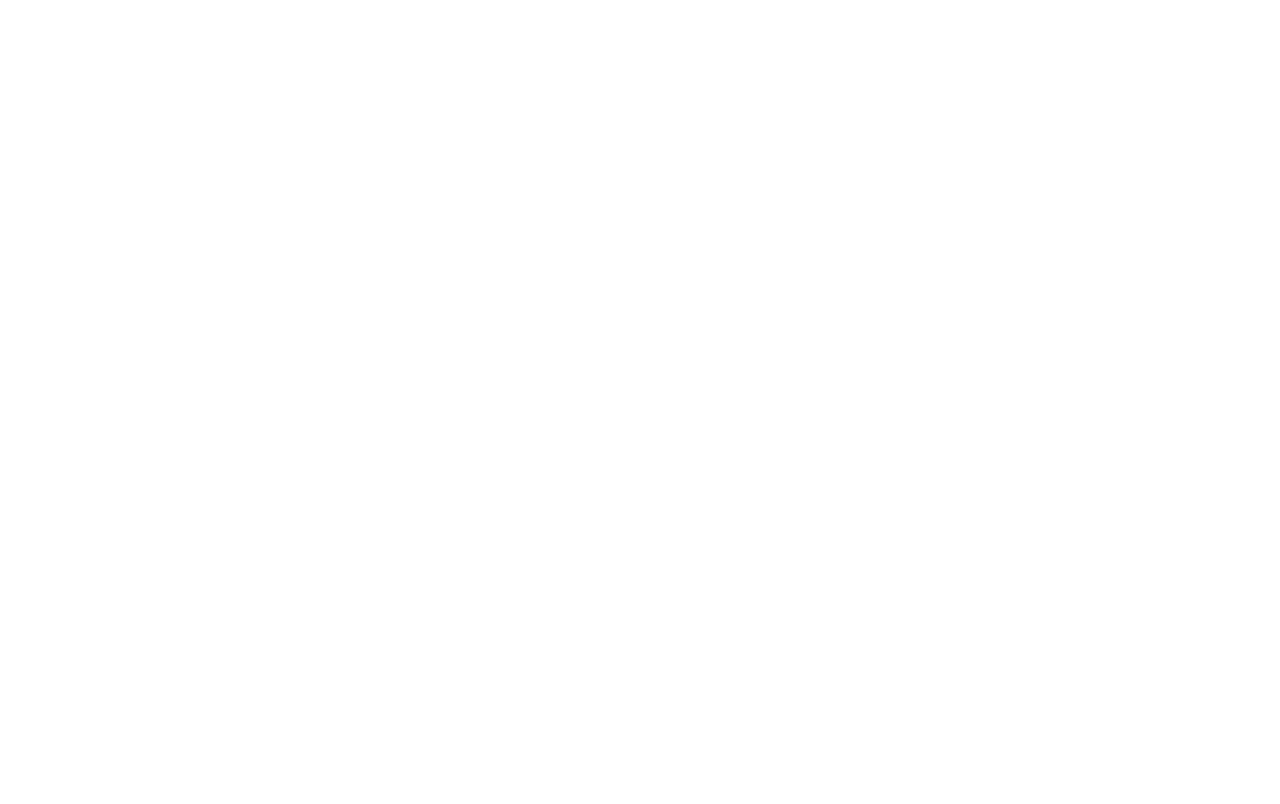
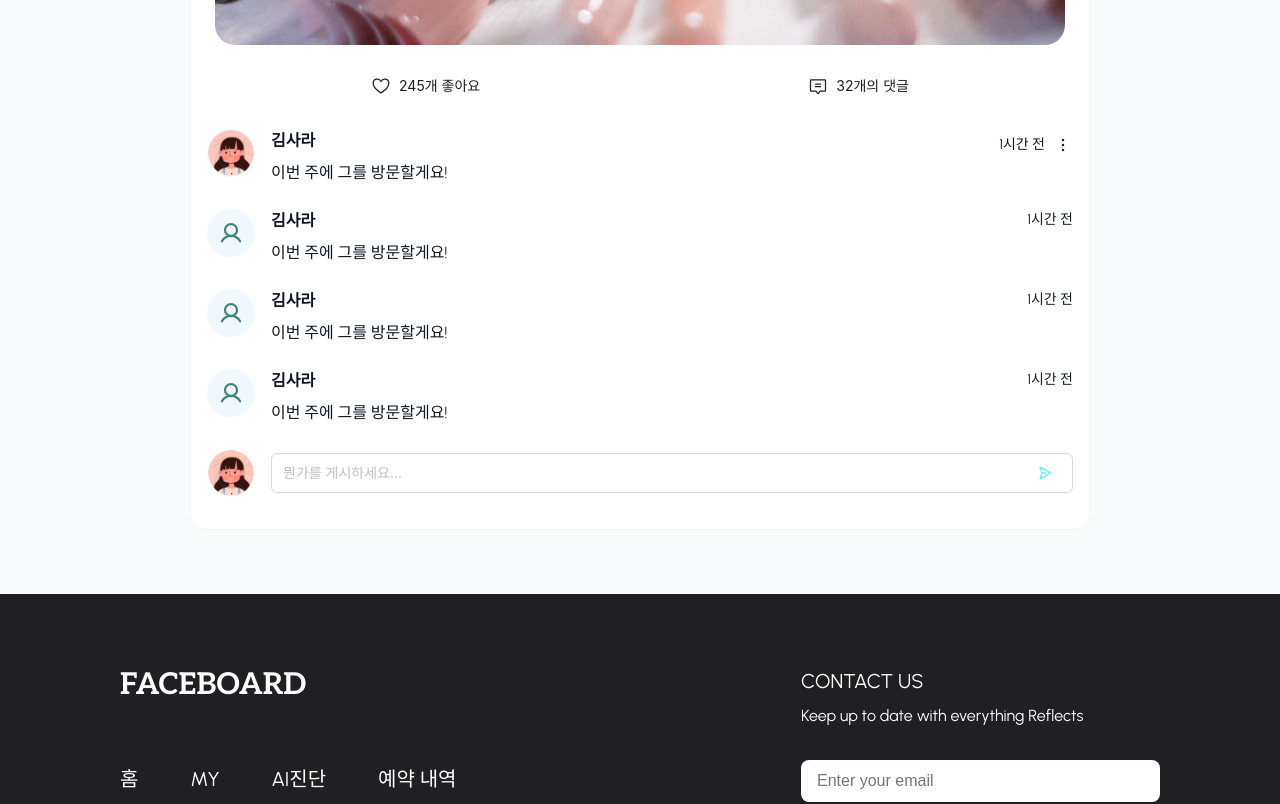
Before and after one commit to dulatif/feacboard-customer, a Next.js app: page /community/posts/123 in a window 1280 px wide. Before the commit this address had no page. Shown: the part 1520-2324 px from the top of the page. Before the commit the page ends 800 px from the top, so only its background shows below. Built offline with nearby package versions, Linux system fonts and the light colour scheme; what @ant-design/nextjs-registry would draw is missing.

Commit message:
feat: create comment section community post

```diff
--- /dev/null
+++ b/src/app/community/posts/[id]/page.tsx
@@ -0,0 +1,8 @@
+import CommunityView from '@/modules/community/CommunityView'
+import React from 'react'
+
+const DetailCommunityPost = () => {
+  return <CommunityView />
+}
+
+export default DetailCommunityPost
--- a/src/app/layout.tsx
+++ b/src/app/layout.tsx
@@ -45,7 +45,7 @@
     `/my-account/terms-and-conditions`,
     `/my-account/license`,
   ]
-  const communityPaths = [`/community`, `/community/${id}`]
+  const communityPaths = [`/community`, `/community/posts/${id}`]
   const useNavbar = [
     `/`,
     `/shop`,
--- a/src/modules/community/CommunityView.module.scss
+++ b/src/modules/community/CommunityView.module.scss
@@ -104,6 +104,40 @@
         }
       }
     }
+
+    .post__comment {
+      margin-top: 16px;
+      .post__list_comments {
+        display: flex;
+        flex-direction: column;
+        gap: 24px;
+      }
+      .comment {
+        display: flex;
+        justify-content: space-between;
+        gap: 16px;
+
+        .comment__avatar .avatar {
+          background-color: #f1f8fe;
+          color: #418575;
+        }
+        .comment__content {
+          flex: 1;
+        }
+        .comment__time {
+          color: var(--color-neutral-500) !important;
+        }
+        .comment__action_btn {
+          border: none;
+          box-shadow: none;
+          padding: 0;
+        }
+      }
+      .post__form {
+        margin-top: 24px;
+        border-bottom: none;
+      }
+    }
   }
 }
 
--- a/src/modules/community/CommunityView.tsx
+++ b/src/modules/community/CommunityView.tsx
@@ -5,6 +5,7 @@
 import styles from './CommunityView.module.scss'
 import Post from './components/Post'
 import CreatePost from './components/CreatePost'
+import { usePathname } from 'next/navigation'
 
 const dummyPhotos = [
   '/dummy/community-post.jpg',
@@ -16,7 +17,12 @@
   '/dummy/community-post.jpg',
   '/dummy/community-post.jpg',
 ]
+
 const CommunityView = () => {
+  const path = usePathname()
+  const postId = path.split('/community/posts/')[1] || ''
+  console.log(postId)
+
   return (
     <div className={styles['root']}>
       <div className={styles['community']}>
@@ -29,6 +35,21 @@
           </Button>
         </div>
         <div className={styles['community__content']}>
+          {postId ? (
+            <Post
+              user={{
+                name: '김사라',
+                avatar: 'https://randomuser.me/api/portraits/women/1.jpg',
+              }}
+              content="방금 이 놀라운 한국식 스킨케어 루틴을 시도해 봤어요! 효과가 정말 놀랍네요 😍"
+              images={[dummyPhotos[0]]}
+              likes={245}
+              comments={32}
+              time="1시간 전"
+              showComment
+            />
+          ) : (
+            <>
               <CreatePost />
               <Post
                 isMine
@@ -71,6 +92,8 @@
                 comments={28}
                 time="1시간 전"
               />
+            </>
+          )}
         </div>
         <div className={styles['community__side']}></div>
       </div>
--- /dev/null
+++ b/src/modules/community/components/Comment.tsx
@@ -0,0 +1,87 @@
+import { BaseTypography } from '@/shared/components/base-typography/BaseTypography'
+import { Avatar, Button, Dropdown, Space } from 'antd'
+import { DotsThreeVertical, NotePencil, Trash, User } from 'phosphor-react'
+import React, { useState } from 'react'
+import styles from '../CommunityView.module.scss'
+import ModalDelete from './ModalDelete'
+
+export interface CommentProps {
+  avatar?: string
+  name: string
+  time: string
+  content: string
+  isMine?: boolean
+}
+const Comment: React.FC<CommentProps> = ({ avatar, name, time, content, isMine }) => {
+  const [showModalDelete, setShowModalDelete] = useState(false)
+  return (
+    <>
+      <div className={styles['comment']}>
+        <div className={styles['comment__avatar']}>
+          <Avatar
+            className={styles['avatar']}
+            size={48}
+            icon={isMine ? '/dummy/navbar-profile.png' : !avatar && <User weight="bold" />}
+            src={isMine ? '/dummy/navbar-profile.png' : avatar}
+          />
+        </div>
+        <div className={styles['comment__content']}>
+          <BaseTypography as="p" size="body1" weight="bold" style={{ marginBottom: 8 }}>
+            {name}
+          </BaseTypography>
+          <BaseTypography as="p" size="body1">
+            {content}
+          </BaseTypography>
+        </div>
+        <div className={styles['comment__time']}>
+          <Space>
+            <BaseTypography as="p" size="body2">
+              {time}
+            </BaseTypography>
+            {isMine && (
+              <Dropdown
+                menu={{
+                  items: [
+                    {
+                      key: 'delete',
+                      label: '삭제',
+                      icon: <Trash size={16} />,
+                      onClick: () => {
+                        setShowModalDelete(true)
+                      },
+                      danger: true,
+                    },
+                    {
+                      key: 'edit',
+                      label: '수정',
+                      icon: <NotePencil size={16} />,
+                      onClick: () => {},
+                      className: styles['post__btn_edit'],
+                      style: {
+                        color: '#49C3D0',
+                      },
+                    },
+                  ],
+                }}
+                trigger={['click']}
+                placement="bottomRight"
+              >
+                <Button className={styles['comment__action_btn']}>
+                  <DotsThreeVertical weight="bold" size={20} />
+                </Button>
+              </Dropdown>
+            )}
+          </Space>
+        </div>
+      </div>
+      <ModalDelete
+        isOpen={showModalDelete}
+        onClose={() => {
+          setShowModalDelete(false)
+        }}
+      />
+    </>
+  )
+}
+
+export default Comment
--- a/src/modules/community/components/Post.tsx
+++ b/src/modules/community/components/Post.tsx
@@ -1,13 +1,15 @@
 'use client'
 import { BaseBox } from '@/shared/components/base-box/BaseBox'
 import { BaseTypography } from '@/shared/components/base-typography/BaseTypography'
-import { Avatar, Button, Dropdown, Space } from 'antd'
+import { Avatar, Button, Dropdown, Input, Space } from 'antd'
 import Image from 'next/image'
-import { ChatCenteredText, DotsThreeVertical, Heart, NotePencil, Trash, User } from 'phosphor-react'
+import { ChatCenteredText, DotsThreeVertical, Heart, NotePencil, PaperPlaneRight, Trash, User } from 'phosphor-react'
 import React, { useState } from 'react'
 import Slider from 'react-slick'
 import styles from '../CommunityView.module.scss'
 import ModalDelete from './ModalDelete'
+import Link from 'next/link'
+import Comment from './Comment'
 
 export interface PostProps {
   user?: {
@@ -20,8 +22,7 @@
   likes: number
   comments: number
   isMine?: boolean
-  onLikeClick?: () => void
-  onCommentClick?: () => void
+  showComment?: boolean
 }
 
 const Post: React.FC<PostProps> = ({
@@ -32,9 +33,9 @@
   likes,
   comments,
   isMine = false,
-  onLikeClick,
-  onCommentClick,
+  showComment = false,
 }) => {
+  const postId = '123'
   const [showModalDelete, setShowModalDelete] = useState(false)
   const settings = {
     className: 'center',
@@ -43,6 +44,10 @@
     centerPadding: '0px',
     slidesToShow: images.length > 3 ? 3 : images.length,
     speed: 500,
+  }
+
+  const onLikeClick = () => {
+    console.log('like')
   }
 
   return (
@@ -130,10 +135,36 @@
           <Button className={styles['button']} icon={<Heart size={20} />} onClick={onLikeClick}>
             {likes}개 좋아요
           </Button>
-          <Button className={styles['button']} icon={<ChatCenteredText size={20} />} onClick={onCommentClick}>
-            {comments}개의 댓글
-          </Button>
+          <Link href={`/community/posts/${postId}`}>
+            <Button className={styles['button']} icon={<ChatCenteredText size={20} />}>
+              {comments}개의 댓글
+            </Button>
+          </Link>
         </div>
+
+        {showComment && (
+          <div className={styles['post__comment']}>
+            <div className={styles['post__list_comments']}>
+              <Comment name={user?.name || '나'} time="1시간 전" content="이번 주에 그를 방문할게요!" isMine />
+              <Comment name={user?.name || '나'} time="1시간 전" content="이번 주에 그를 방문할게요!" />
+              <Comment name={user?.name || '나'} time="1시간 전" content="이번 주에 그를 방문할게요!" />
+              <Comment name={user?.name || '나'} time="1시간 전" content="이번 주에 그를 방문할게요!" />
+            </div>
+            <div className={styles['post__form']}>
+              <Avatar className={styles['avatar']} size={48} src={'/dummy/navbar-profile.png'} />
+              <Input
+                className={styles['post__input']}
+                placeholder="뭔가를 게시하세요..."
+                suffix={
+                  <Button
+                    type="text"
+                    icon={<PaperPlaneRight color="var(--color-primary-500)" weight="bold" />}
+                  ></Button>
+                }
+              />
+            </div>
+          </div>
+        )}
       </BaseBox>
       <ModalDelete
         isOpen={showModalDelete}
```
Lines whose indentation alone changed are shown as unchanged.
